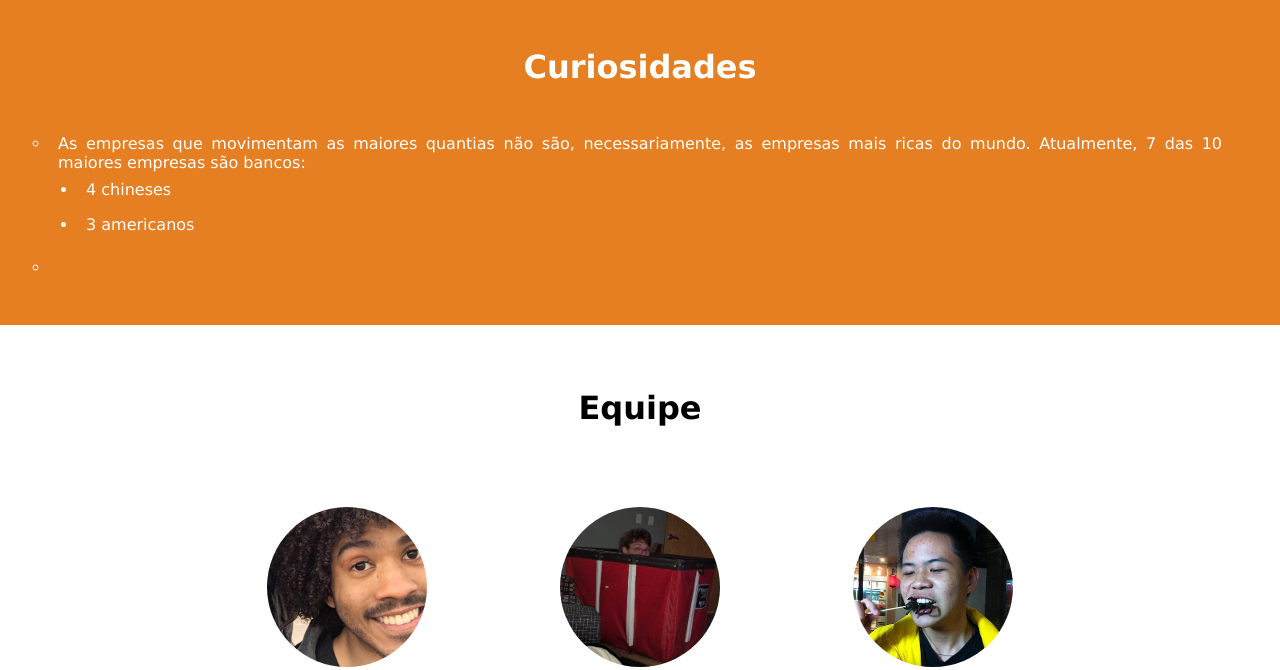
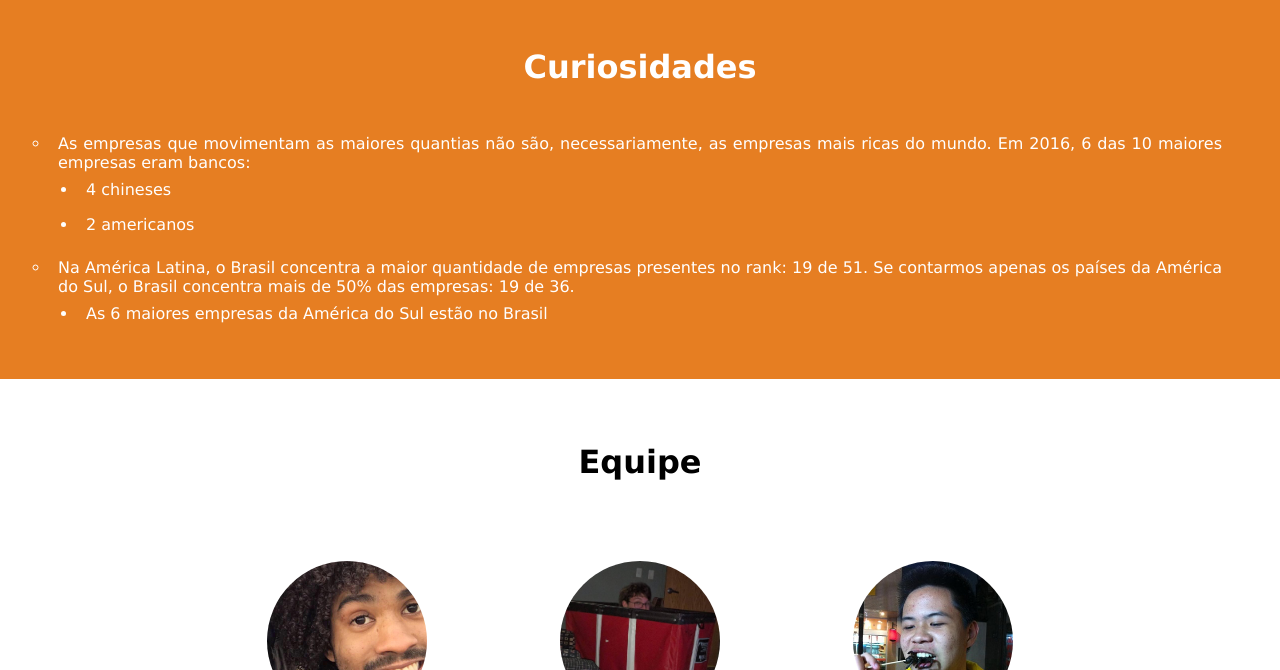
Before and after one commit to rakhee1947/Big-2000-visualizacao-2017-1, a plain HTML site: page index.html in a window 1280 px wide. Shown: the part 1680-2350 px from the top of the page. Drawn offline with nearby package versions, Linux system fonts and the light colour scheme.

Commit message:
Upd front page

```diff
--- a/index.html
+++ b/index.html
@@ -110,13 +110,18 @@
       <div id="curiosities-list" class="list">
         <ul>
           <li>
-            As empresas que movimentam as maiores quantias não são, necessariamente, as empresas mais ricas do mundo. Atualmente, 7 das 10 maiores empresas são bancos:
+            As empresas que movimentam as maiores quantias não são, necessariamente, as empresas mais ricas do mundo. Em 2016, 6 das 10 maiores empresas eram bancos:
             <ul style="padding-left:20px">
               <li style="list-style-type:disc">4 chineses</li>
-              <li style="list-style-type:disc">3 americanos</li>
+              <li style="list-style-type:disc">2 americanos</li>
             </ul>
           </li>
-          <li></li>
+          <li>
+            Na América Latina, o Brasil concentra a maior quantidade de empresas presentes no rank: 19 de 51. Se contarmos apenas os países da América do Sul, o Brasil concentra mais de 50% das empresas: 19 de 36.
+            <ul style="padding-left:20px">
+			  <li style="list-style-type:disc">As 6 maiores empresas da América do Sul estão no Brasil</li>
+			</ul>
+		  </li>
         </ul>
       </div>
     </div>
@@ -126,7 +131,7 @@
 
       <center>
         <a href="" target="_blank"><img class="profile" src="img/profile_droa.jpg" title="Dicksson Rammon"></a>
-        <a href="https://www.youtube.com/watch?v=bXpKYJNrzfk" target="_blank"><img class="profile" src="img/profile_lsa2.jpg" title="Lucas Albuquerque"></a>
+        <a href="https://github.com/LucasdeSouzaAlbuquerque" target="_blank"><img class="profile" src="img/profile_lsa2.jpg" title="Lucas Albuquerque"></a>
         <a href="https://github.com/vsychen" target="_blank"><img class="profile" src="img/profile_vsyc.jpg" title="Victor Chen"></a>
       </center>
     </div>
```
